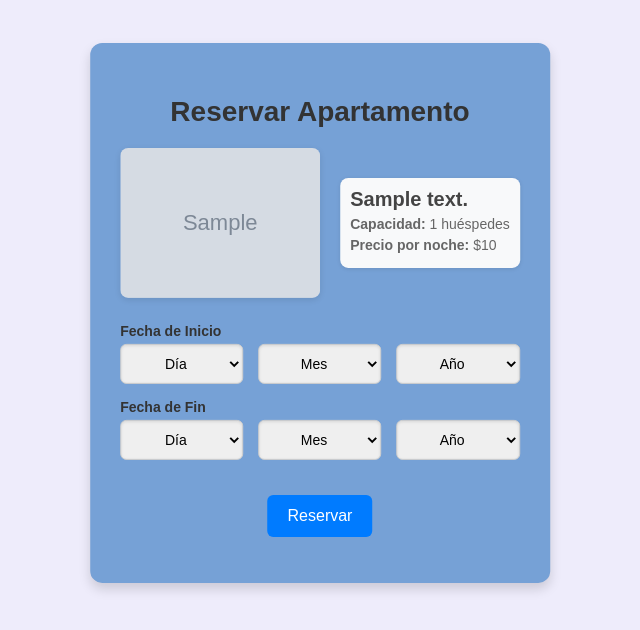
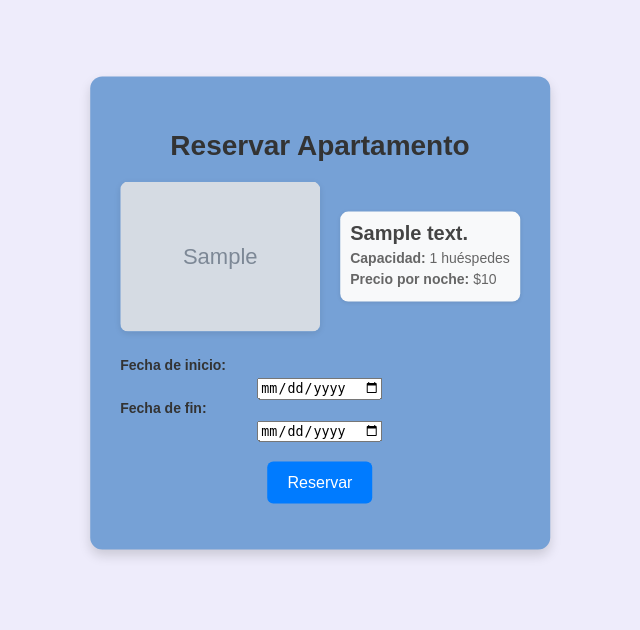
Before and after one commit to hugborang/Trabajo-PGPI-3.12, a Django app: template Producto/renta_hogar/app/templates/customer/create_reservation.html in a window 1280 px wide. Shown: the part 87-717 px from the top of the page, without its empty margins (320-960 px from the left). Run offline with Django 5.2, Linux system fonts and the light colour scheme; the template is opened without the code that fills it: most values are stand-ins (such as "Sample title", 1, 10 or a date in 2020); grey boxes marked "Sample" are stand-in pictures.

Commit message:
fix: tests de reserva

```diff
--- a/Producto/renta_hogar/app/templates/customer/create_reservation.html
+++ b/Producto/renta_hogar/app/templates/customer/create_reservation.html
@@ -35,51 +35,13 @@
 
 
         <div class="form-group">
-            <label for="id_start_date">Fecha de Inicio</label>
-            <div class="date-row">
-                <select name="start_day" class="form-control">
-                    <option>Día</option>
-                    {% for day in days %}
-                    <option value="{{ day }}">{{ day }}</option>
-                    {% endfor %}
-                </select>
-                <select name="start_month" class="form-control">
-                    <option>Mes</option>
-                    {% for month in months %}
-                    <option value="{{ month.value }}">{{ month.name }}</option>
-                    {% endfor %}
-                </select>
-                <select name="start_year" class="form-control">
-                    <option>Año</option>
-                    {% for year in years %}
-                    <option value="{{ year }}">{{ year }}</option>
-                    {% endfor %}
-                </select>
-            </div>
+            <label for="fecha_inicio">Fecha de inicio:</label>
+            <input type="date" id="fecha_inicio" name="start_date" required>
         </div>
 
         <div class="form-group">
-            <label for="id_end_date">Fecha de Fin</label>
-            <div class="date-row">
-                <select name="end_day" class="form-control">
-                    <option>Día</option>
-                    {% for day in days %}
-                    <option value="{{ day }}">{{ day }}</option>
-                    {% endfor %}
-                </select>
-                <select name="end_month" class="form-control">
-                    <option>Mes</option>
-                    {% for month in months %}
-                    <option value="{{ month.value }}">{{ month.name }}</option>
-                    {% endfor %}
-                </select>
-                <select name="end_year" class="form-control">
-                    <option>Año</option>
-                    {% for year in years %}
-                    <option value="{{ year }}">{{ year }}</option>
-                    {% endfor %}
-                </select>
-            </div>
+            <label for="fecha_fin">Fecha de fin:</label>
+            <input type="date" id="fecha_fin" name="end_date" required>
         </div>
 
         <button type="submit" class="btn btn-primary">Reservar</button>
```
Also changed, not shown: Producto/renta_hogar/app/tests/test_reservation.py (+35 -27 lines), Producto/renta_hogar/app/views/reservation.py (+11 -21 lines).
